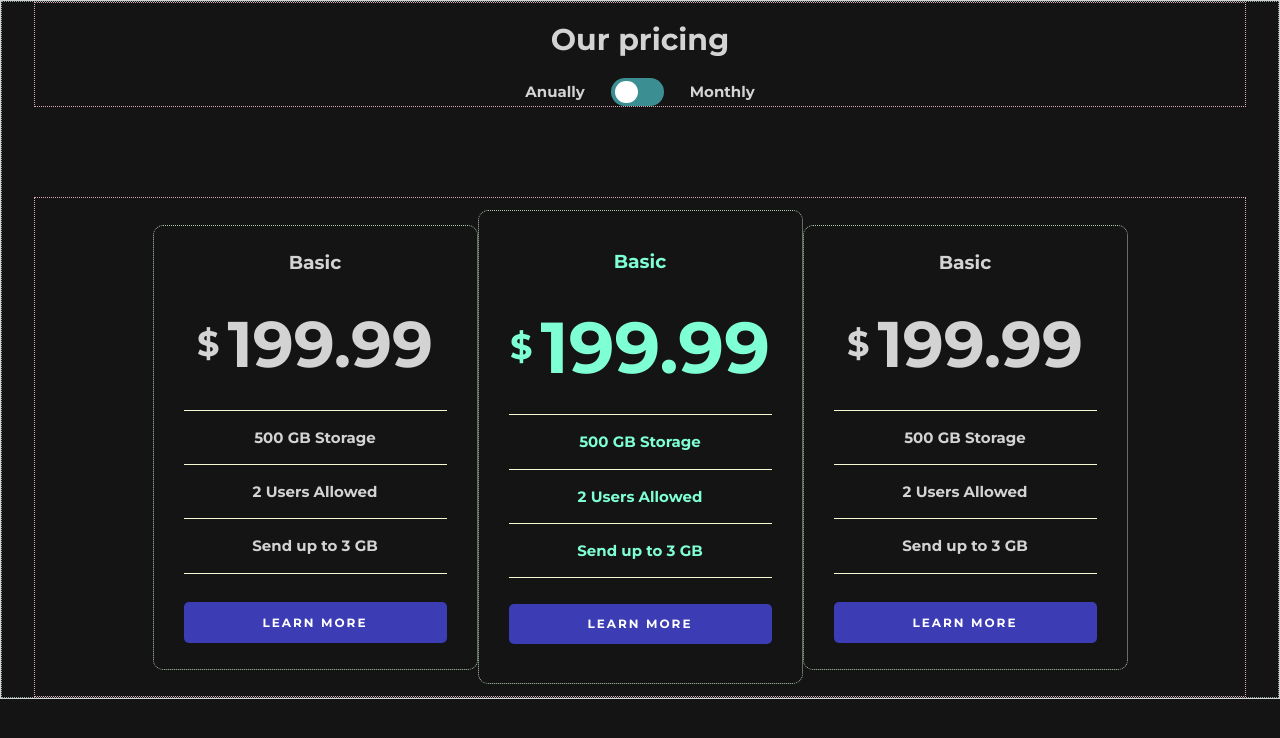
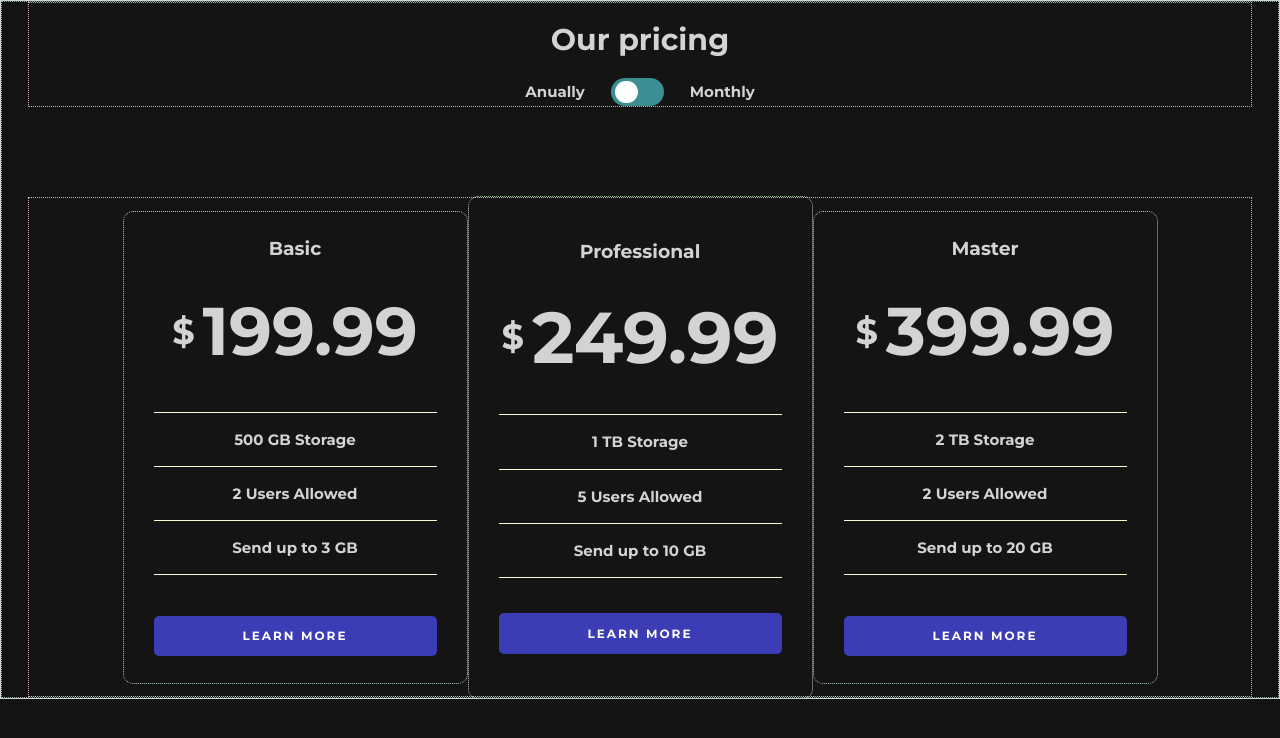
Before and after one commit to lordraum/toggle-component-master, a React (Vite) app: page / in a window 1280 px wide. Shown: the top 738 px of the page. Built offline with nearby package versions, Linux system fonts and the light colour scheme.

Commit message:
Terminado lógica toggle circle

```diff
--- a/package.json
+++ b/package.json
@@ -4,7 +4,7 @@
   "version": "0.0.0",
   "type": "module",
   "scripts": {
-    "dev": "vite",
+    "dev": "vite --host",
     "build": "vite build",
     "preview": "vite preview"
   },
--- a/src/components/Cards.jsx
+++ b/src/components/Cards.jsx
@@ -1,32 +1,20 @@
-import React from "react";
 import Card from "./Card";
 import CardBody from "./CardBody";
 import CardBenefit from "./CardBenefit";
+import { data } from "../data";
 
 const Cards = () => {
   return (
     <section className="cards">
-      <Card title="Basic" price="199.99">
-        <CardBody>
-          <CardBenefit benefit="500 GB Storage" />
-          <CardBenefit benefit="2 Users Allowed" />
-          <CardBenefit benefit="Send up to 3 GB" />
-        </CardBody>
-      </Card>
-      <Card title="Basic" price="199.99">
-        <CardBody>
-          <CardBenefit benefit="500 GB Storage" />
-          <CardBenefit benefit="2 Users Allowed" />
-          <CardBenefit benefit="Send up to 3 GB" />
-        </CardBody>
-      </Card>
-      <Card title="Basic" price="199.99">
-        <CardBody>
-          <CardBenefit benefit="500 GB Storage" />
-          <CardBenefit benefit="2 Users Allowed" />
-          <CardBenefit benefit="Send up to 3 GB" />
-        </CardBody>
-      </Card>
+      {data.map((x) => (
+        <Card key={x.id} title={x.name} price={x.price_anually}>
+          <CardBody>
+            {x.benefits.map((y, j) => (
+              <CardBenefit key={j} benefit={y} />
+            ))}
+          </CardBody>
+        </Card>
+      ))}
     </section>
   );
 };
--- a/src/components/ToggleButton.jsx
+++ b/src/components/ToggleButton.jsx
@@ -1,9 +1,18 @@
 import React from "react";
+import { useState } from "react";
 
 const ToggleButton = () => {
+  const [toggleValue, setToggleValue] = useState("left");
+
+  const handleClick = () =>
+    setToggleValue(toggleValue === "left" ? "right" : "left");
   return (
-    <div className="toggle__button">
-      <div className="toggle__circle"></div>
+    <div className="toggle__button" onClick={handleClick}>
+      <span
+        className={`toggle__circle${
+          toggleValue === "left" ? "" : " toggle__circle--right"
+        }`}
+      ></span>
     </div>
   );
 };
--- /dev/null
+++ b/src/data.js
@@ -0,0 +1,23 @@
+export const data = [
+  {
+    id: 0,
+    name: "Basic",
+    price_monthly: "19.99",
+    price_anually: "199.99",
+    benefits: ["500 GB Storage", "2 Users Allowed", "Send up to 3 GB"],
+  },
+  {
+    id: 1,
+    name: "Professional",
+    price_monthly: "24.99",
+    price_anually: "249.99",
+    benefits: ["1 TB Storage", "5 Users Allowed", "Send up to 10 GB"],
+  },
+  {
+    id: 2,
+    name: "Master",
+    price_monthly: "39.99",
+    price_anually: "399.99",
+    benefits: ["2 TB Storage", "2 Users Allowed", "Send up to 20 GB"],
+  },
+];
--- a/src/index.css
+++ b/src/index.css
@@ -31,7 +31,7 @@ h2 {
 
 .pricing {
   display: grid;
-  grid-template-columns: 2.5% auto 2.5%;
+  grid-template-columns: 2% auto 2%;
   row-gap: 6em;
   border: 1px dotted rgba(224, 255, 255, 0.637);
 }
@@ -51,6 +51,7 @@ h2 {
   height: 1.9em;
   padding: 0 4px;
   border-radius: 1em;
+  cursor: pointer;
 }
 
 .toggle__circle {
@@ -58,6 +59,11 @@ h2 {
   aspect-ratio: 1 / 1;
   border-radius: 50%;
   background-color: white;
+  transition: 0.5s;
+}
+
+.toggle__circle--right {
+  transform: translateX(23px);
 }
 
 .cards,
@@ -77,7 +83,7 @@ h2 {
   display: flex;
   flex-direction: column;
   justify-content: space-between;
-  width: 325px;
+  width: 345px;
   aspect-ratio: 1 / 1.37;
   padding: 1.75em 2em;
   border-radius: 10px;
@@ -93,12 +99,8 @@ h2 {
   justify-content: center;
   align-items: center;
   gap: 0.5rem;
-  font-size: 4.3em;
+  font-size: 4.8em;
   margin: 0;
-}
-
-.card:nth-child(2) .card__price {
-  font-size: 4.8em;
 }
 
 .card__benefit,
@@ -142,6 +144,13 @@ h2 {
   .card:nth-child(2) {
     justify-content: space-around;
     aspect-ratio: 1 / 1.457;
-    color: aquamarine;
+  }
+
+  .card__price {
+    font-size: 4.5em;
+  }
+
+  .card:nth-child(2) .card__price {
+    font-size: 4.8em;
   }
 }
```
